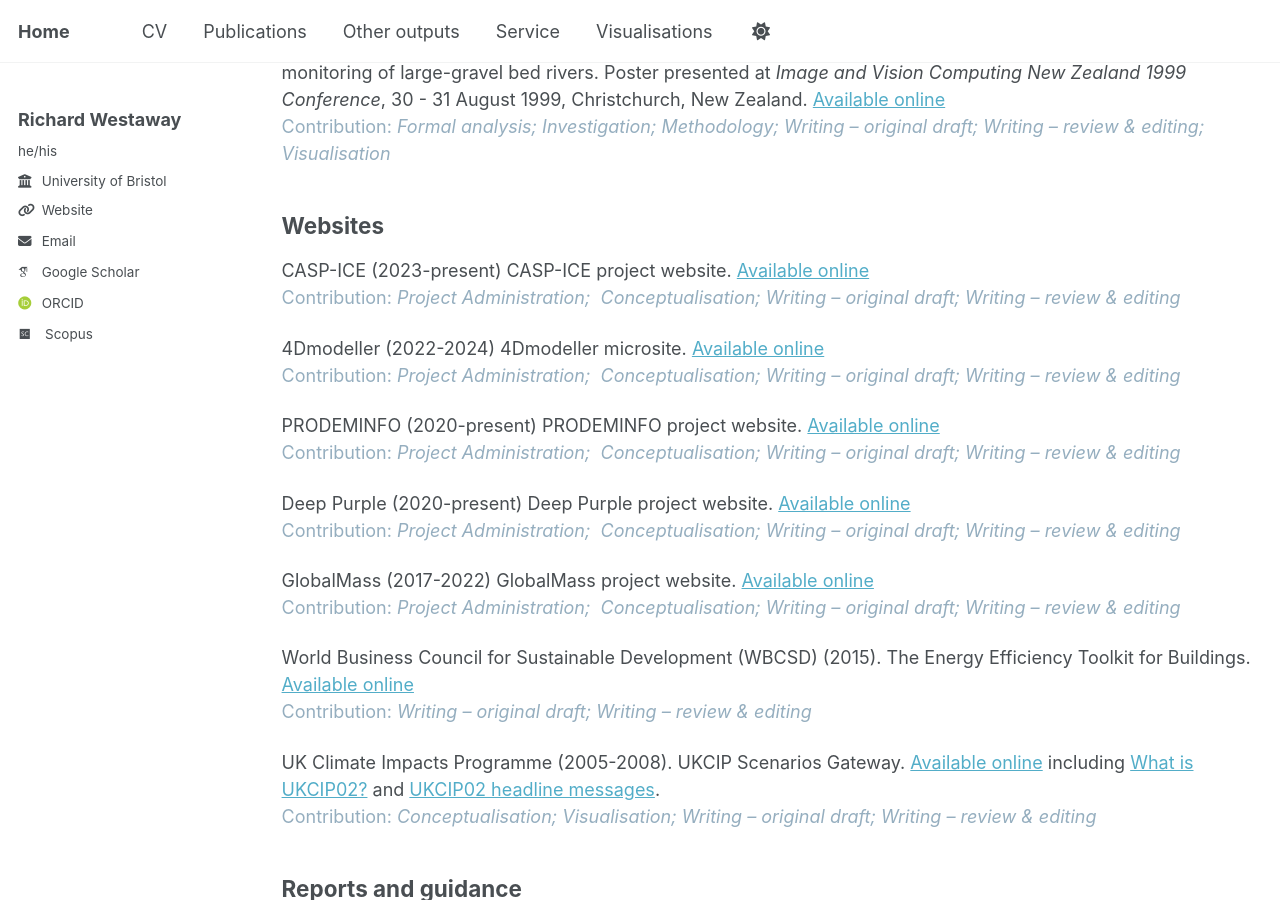
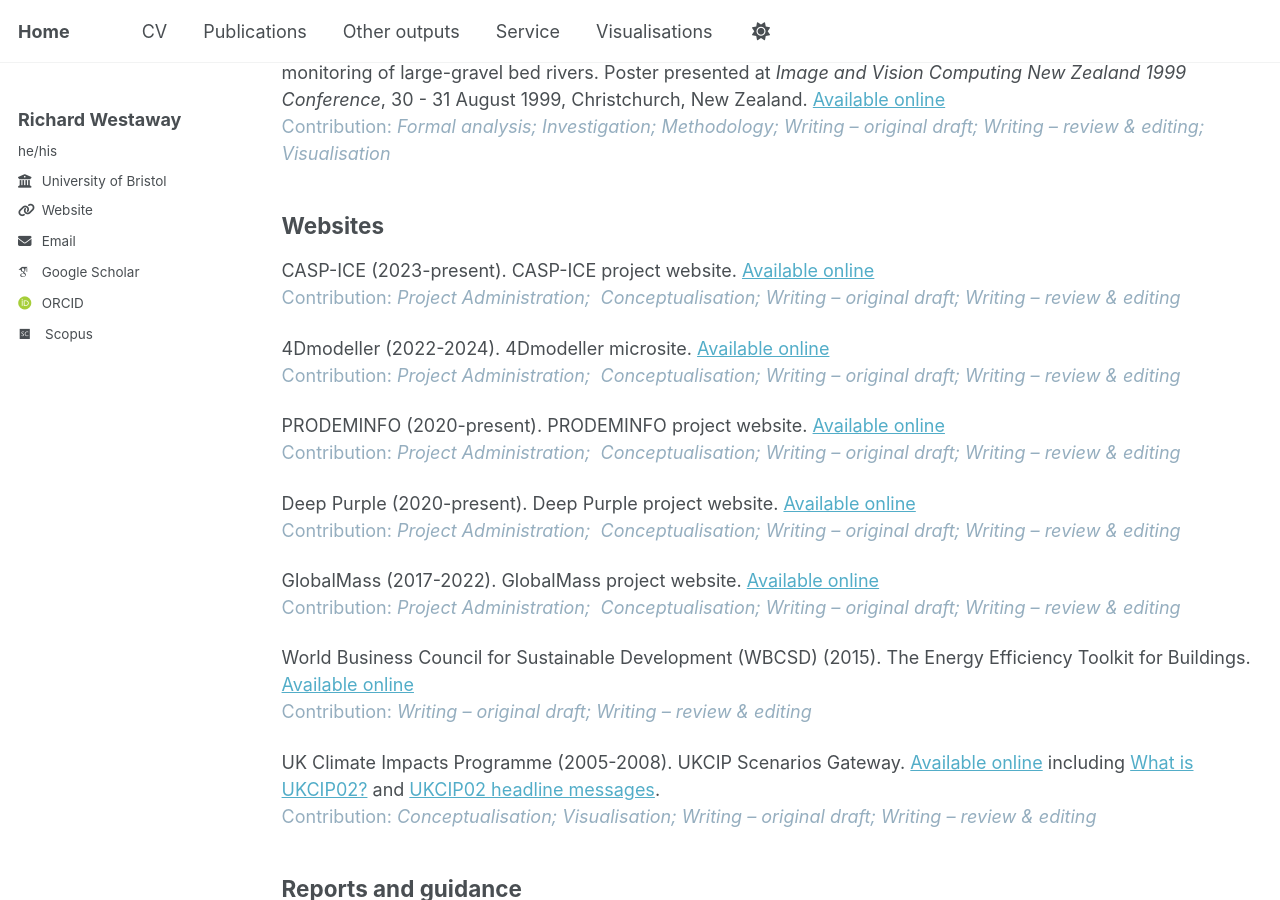
Before and after one commit to richardwestaway/richardwestaway.github.io, a Jekyll site: the page built from _pages/outputs.html, in a window 1280 px wide and 900 px high, scrolled down 4328 px. Built offline with Jekyll 4.4.1, drawn with Linux system fonts in a browser that asks for light colours; some web fonts are replaced.

Commit message:
Update outputs.html

```diff
--- a/_pages/outputs.html
+++ b/_pages/outputs.html
@@ -84,15 +84,15 @@ information package for the UK. Awareness-raising poster, March 2008. <a href="h
 
 <h2 id="websites">Websites</h2>
 
-<p>CASP-ICE (2023-present) CASP-ICE project website. <a href="https://sks.to/prodeminfo" target="_blank" rel="noopener">Available online</a><br /><span style="color: #95aebf;">Contribution: <em>Project Administration;&nbsp; Conceptualisation; Writing &ndash; original draft; Writing &ndash; review &amp; editing</em></span></p>
+<p>CASP-ICE (2023-present). CASP-ICE project website. <a href="https://sks.to/prodeminfo" target="_blank" rel="noopener">Available online</a><br /><span style="color: #95aebf;">Contribution: <em>Project Administration;&nbsp; Conceptualisation; Writing &ndash; original draft; Writing &ndash; review &amp; editing</em></span></p>
 
-<p>4Dmodeller (2022-2024) 4Dmodeller microsite. <a href="https://www.globalmass.eu/4dmodeller/" target="_blank" rel="noopener">Available online</a><br /><span style="color: #95aebf;">Contribution: <em>Project Administration;&nbsp; Conceptualisation; Writing &ndash; original draft; Writing &ndash; review &amp; editing</em></span></p>
+<p>4Dmodeller (2022-2024). 4Dmodeller microsite. <a href="https://www.globalmass.eu/4dmodeller/" target="_blank" rel="noopener">Available online</a><br /><span style="color: #95aebf;">Contribution: <em>Project Administration;&nbsp; Conceptualisation; Writing &ndash; original draft; Writing &ndash; review &amp; editing</em></span></p>
 
-<p>PRODEMINFO (2020-present) PRODEMINFO project website. <a href="https://sks.to/prodeminfo" target="_blank" rel="noopener">Available online</a><br /><span style="color: #95aebf;">Contribution: <em>Project Administration;&nbsp; Conceptualisation; Writing &ndash; original draft; Writing &ndash; review &amp; editing</em></span></p>
+<p>PRODEMINFO (2020-present). PRODEMINFO project website. <a href="https://sks.to/prodeminfo" target="_blank" rel="noopener">Available online</a><br /><span style="color: #95aebf;">Contribution: <em>Project Administration;&nbsp; Conceptualisation; Writing &ndash; original draft; Writing &ndash; review &amp; editing</em></span></p>
 
-<p>Deep Purple (2020-present) Deep Purple project website. <a href="https://www.deeppurple-ercsyg.eu/" target="_blank" rel="noopener">Available online</a><br /><span style="color: #95aebf;">Contribution: <em>Project Administration;&nbsp; Conceptualisation; Writing &ndash; original draft; Writing &ndash; review &amp; editing</em></span></p>
+<p>Deep Purple (2020-present). Deep Purple project website. <a href="https://www.deeppurple-ercsyg.eu/" target="_blank" rel="noopener">Available online</a><br /><span style="color: #95aebf;">Contribution: <em>Project Administration;&nbsp; Conceptualisation; Writing &ndash; original draft; Writing &ndash; review &amp; editing</em></span></p>
 
-<p>GlobalMass (2017-2022) GlobalMass project website. <a href="https://www.globalmass.eu/" target="_blank" rel="noopener">Available online</a><br /><span style="color: #95aebf;">Contribution: <em>Project Administration;&nbsp; Conceptualisation; Writing &ndash; original draft; Writing &ndash; review &amp; editing</em></span></p>
+<p>GlobalMass (2017-2022). GlobalMass project website. <a href="https://www.globalmass.eu/" target="_blank" rel="noopener">Available online</a><br /><span style="color: #95aebf;">Contribution: <em>Project Administration;&nbsp; Conceptualisation; Writing &ndash; original draft; Writing &ndash; review &amp; editing</em></span></p>
 
 <p>World Business Council for Sustainable Development (WBCSD) (2015). The Energy Efficiency Toolkit for Buildings. <a href="https://web.archive.org/web/20160324053155/http://www.eeb-toolkit.com/" target="_blank" rel="noopener">Available online</a><br /><span style="color: #95aebf;">Contribution: <em>Writing &ndash; original draft; Writing &ndash; review &amp; editing</em></span></p>
 
```
